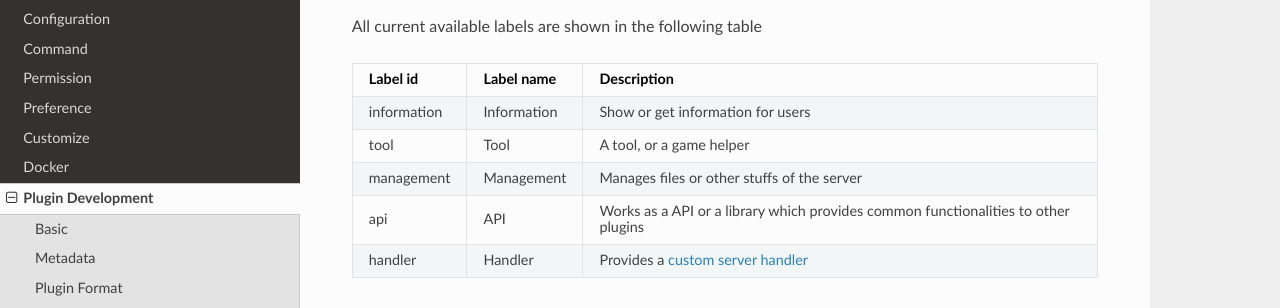
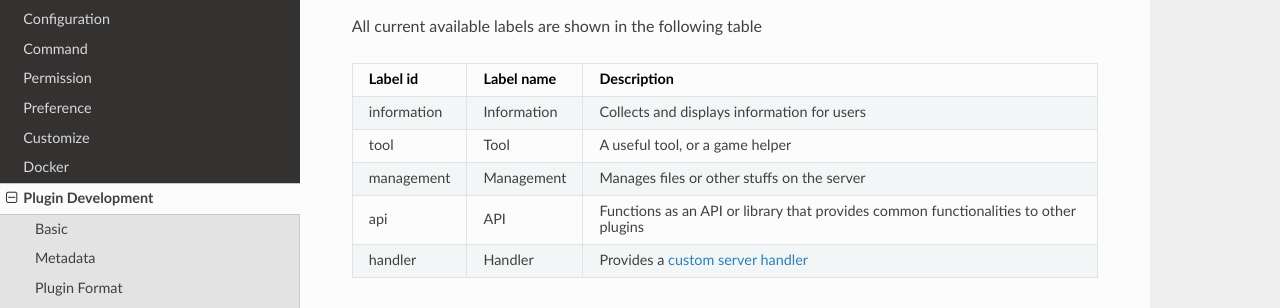
Before and after one commit to MCDReforged/MCDReforged, a Sphinx documentation site: the page built from docs/source/plugin_dev/plugin_catalogue.rst, in a window 1280 px wide and 900 px high, scrolled down 3564 px. Shown: the part 155-463 px from the top of the window. Built offline with Sphinx 7.4.7 and the Read the Docs theme 3.1.0, drawn with Linux system fonts in a browser that asks for light colours; pages that are not in the unit, such as notebooks, are missing from menus; the version number could not be read and is left out; comment, search, counter and statistics services are not loaded.

Commit message:
docs: improve plugin catalogue label description

```diff
--- a/docs/source/plugin_dev/plugin_catalogue.rst
+++ b/docs/source/plugin_dev/plugin_catalogue.rst
@@ -176,16 +176,16 @@ All current available labels are shown in the following table
       - Description
     * - information
       - Information
-      - Show or get information for users
+      - Collects and displays information for users
     * - tool
       - Tool
-      - A tool, or a game helper
+      - A useful tool, or a game helper
     * - management
       - Management
-      - Manages files or other stuffs of the server
+      - Manages files or other stuffs on the server
     * - api
       - API
-      - Works as a API or a library which provides common functionalities to other plugins
+      - Functions as an API or library that provides common functionalities to other plugins
     * - handler
       - Handler
       - Provides a :doc:`custom server handler </customize/handler>`
```
Also changed, not shown: 1 other file.
